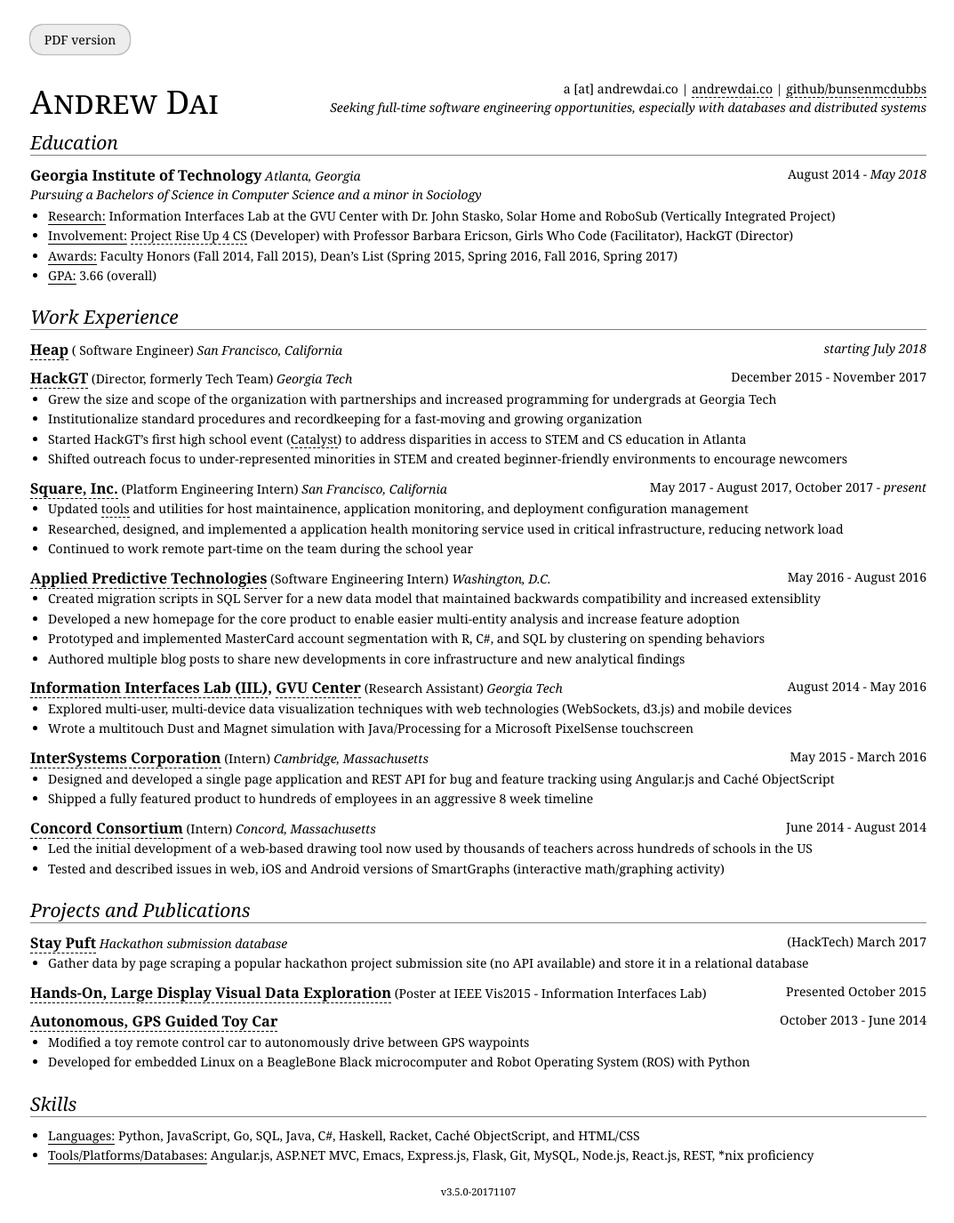
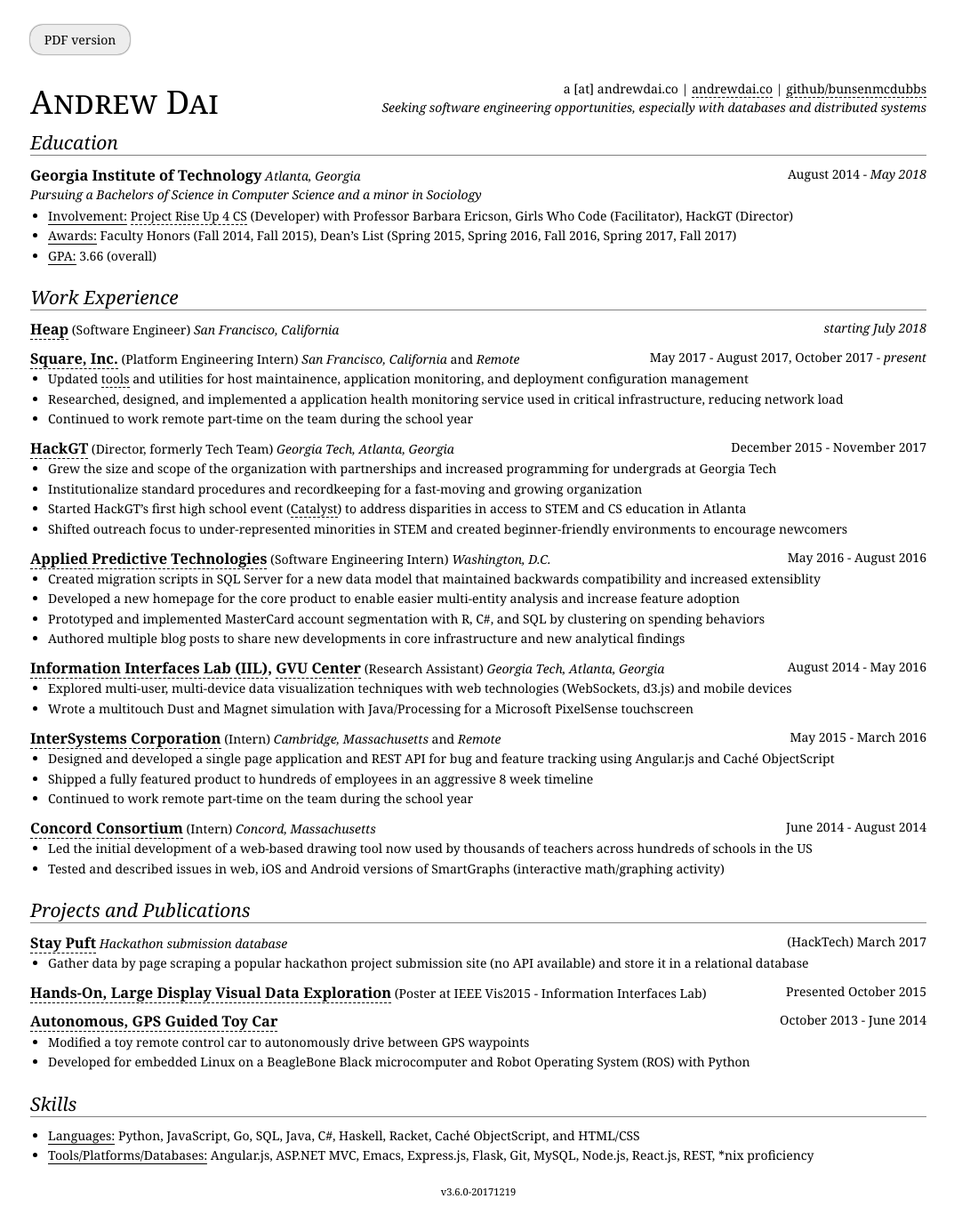
Before and after one commit to bunsenmcdubbs/bunsenmcdubbs.github.io, a Jekyll site: the page resume/index.html, which Jekyll copies as it is, in a window 1280 px wide. Shown: the whole page at 89% size, without its empty margins (102-1175 px from the left). Built offline with Jekyll 4.4.1, drawn with Linux system fonts in a browser that asks for light colours.

Commit message:
tweak resume and homepage bio

```diff
--- a/resume/index.html
+++ b/resume/index.html
@@ -39,7 +39,7 @@
   </ul>
 
   <p id="objective">
-    Seeking full-time software engineering opportunities,
+    Seeking software engineering opportunities,
     especially with databases and distributed systems
   </p>
 </header>
@@ -65,9 +65,9 @@
         Pursuing a Bachelors of Science in Computer Science
         and a minor in Sociology
       <ul>
-        <li><p><span class="label">Research:</span>
+        <!-- <li><p><span class="label">Research:</span>
           Information Interfaces Lab at the GVU Center with Dr. John Stasko,
-          Solar Home and RoboSub (Vertically Integrated Project)</p></li>
+          Solar Home and RoboSub (Vertically Integrated Project)</p></li> -->
         <li><p><span class="label">Involvement:</span>
           <a href="http://home.cc.gatech.edu/ice-gt/551">Project Rise Up 4 CS</a>
           (Developer) with Professor Barbara Ericson,
@@ -75,7 +75,7 @@
           HackGT (Director)</p></li>
         <li><p><span class="label">Awards:</span>
           Faculty Honors (Fall 2014, Fall 2015), Dean&rsquo;s List
-          (Spring 2015, Spring 2016, Fall 2016, Spring 2017)</p></li>
+          (Spring 2015, Spring 2016, Fall 2016, Spring 2017, Fall 2017)</p></li>
         <li><p><span class="label">GPA:</span> 3.66 (overall)</p></li>
       </ul>
     </div>
@@ -92,16 +92,35 @@
 
   <section class="resume-work">
     <h2>Work Experience</h2>
+
     <div class="entry">
       <h3><a href="https://heapanalytics.com">Heap</a></h3>
-      <span class="role"> Software Engineer</span>
+      <span class="role">Software Engineer</span>
       <span class="loc">San Francisco, California</span>
       <span class="date"><i>starting July 2018</i></span>
     </div>
+
+    <div class="entry">
+      <h3><a href="https://squareup.com">Square, Inc.</a></h3>
+      <span class="role">Platform Engineering Intern</span>
+      <span class="loc">San Francisco, California</span> and <span class="loc">Remote</span>
+      <span class="date">May 2017 - August 2017, October 2017 - <i>present</i></span>
+      <ul>
+        <li><p>Updated <a href="https://github.com/square/p2">tools</a> and
+          utilities for host maintainence, application monitoring, and
+          deployment configuration management</p></li>
+        <li><p>Researched, designed, and implemented a application health
+          monitoring service used in critical infrastructure, reducing network
+          load</p></li>
+        <li><p>Continued to work remote part-time on the team during the school
+          year</p></li>
+      </ul>
+    </div>
+
     <div class="entry">
       <h3><a href="https://hack.gt">HackGT</a></h3>
       <span class="role">Director, formerly Tech Team</span>
-      <span class='loc'>Georgia Tech</span>
+      <span class='loc'>Georgia Tech, Atlanta, Georgia</span>
       <span class='date'>December 2015 - November 2017</span>
       <ul>
         <li><p>Grew the size and scope of the organization with partnerships
@@ -114,23 +133,6 @@
           Atlanta</p></li>
         <li><p>Shifted outreach focus to under-represented minorities in STEM
           and created beginner-friendly environments to encourage newcomers</p></li>
-      </ul>
-    </div>
-
-    <div class="entry">
-      <h3><a href="https://squareup.com">Square, Inc.</a></h3>
-      <span class="role">Platform Engineering Intern</span>
-      <span class="loc">San Francisco, California</span>
-      <span class="date">May 2017 - August 2017, October 2017 - <i>present</i></span>
-      <ul>
-        <li><p>Updated <a href="https://github.com/square/p2">tools</a> and
-          utilities for host maintainence, application monitoring, and
-          deployment configuration management</p></li>
-        <li><p>Researched, designed, and implemented a application health
-          monitoring service used in critical infrastructure, reducing network
-          load</p></li>
-        <li><p>Continued to work remote part-time on the team during the school
-          year</p></li>
       </ul>
     </div>
 
@@ -158,7 +160,7 @@
         <a href="http://gvu.gatech.edu">GVU Center</a>
       </h3>
       <span class="role">Research Assistant</span>
-      <span class='loc'>Georgia Tech</span>
+      <span class='loc'>Georgia Tech, Atlanta, Georgia</span>
       <span class='date'>August 2014 - May 2016</span>
       <ul>
         <li><p>Explored multi-user, multi-device data
@@ -174,7 +176,7 @@
     <div class="entry">
       <h3><a href="http://www.intersystems.com">InterSystems Corporation</a></h3>
       <span class="role">Intern</span>
-      <span class='loc'>Cambridge, Massachusetts</span>
+      <span class="loc">Cambridge, Massachusetts</span> and <span class="loc">Remote</span>
       <span class='date'>May 2015 - March 2016</span>
       <ul>
         <li><p>Designed and developed a single page application and REST API
@@ -182,6 +184,8 @@
           ObjectScript</p></li>
         <li><p>Shipped a fully featured product
           to hundreds of employees in an aggressive 8 week timeline</p></li>
+        <li><p>Continued to work remote part-time on the team during the school
+          year</p></li>
       </ul>
     </div>
 
@@ -314,7 +318,7 @@
 </div>
 
 <footer>
-  <small>v3.5.0-20171107</small>
+  <small>v3.6.0-20171219</small>
 </footer>
 
 <script>
```
Also changed, not shown: index.html (+9 -8 lines).
